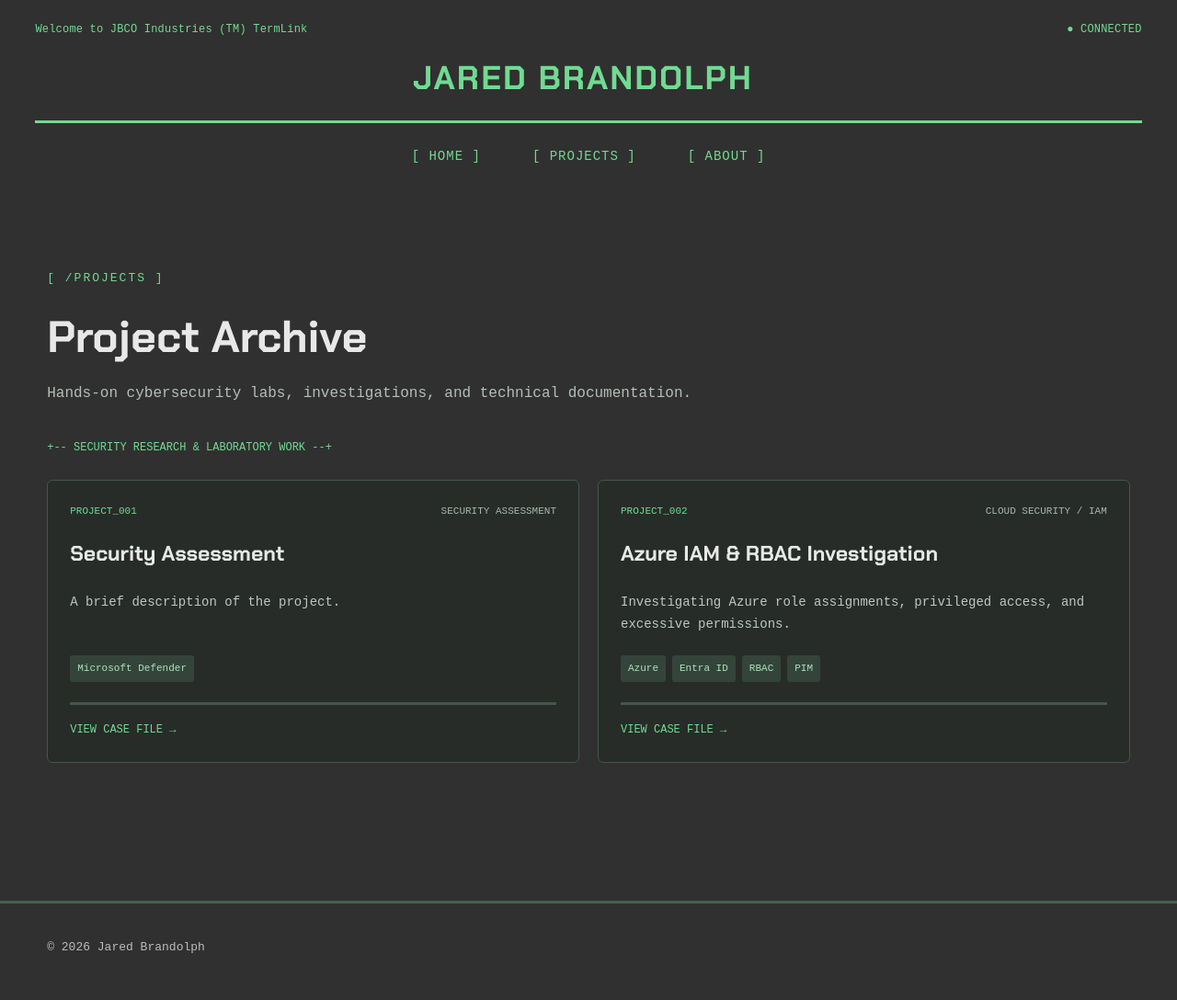
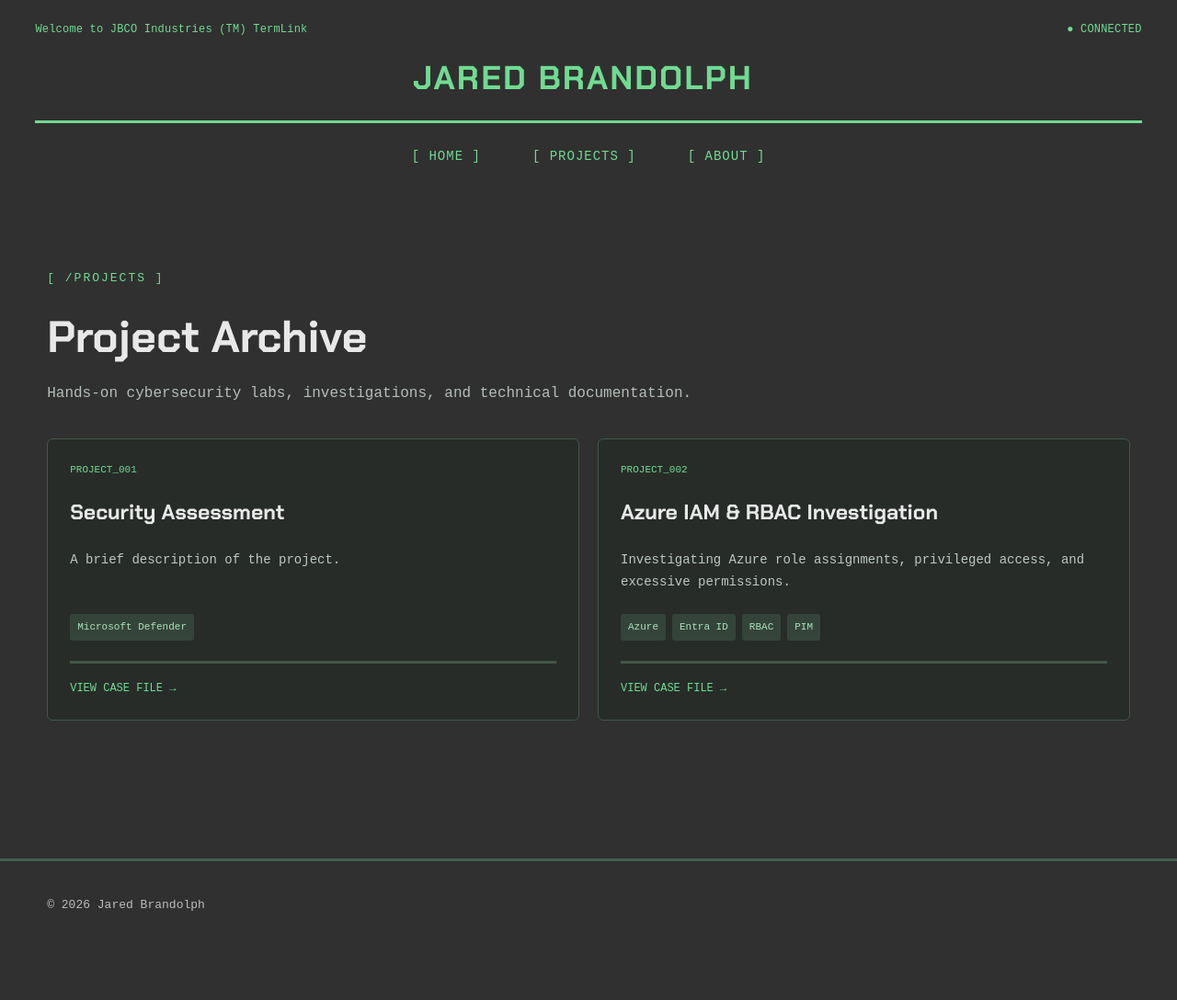
Before and after one commit to brandolphj/brandolphj.github.io, a Jekyll site: the page built from projects/index.html, in a window 1280 px wide. Shown: the whole page at 92% size. Built offline with Jekyll 4.4.1, drawn with Linux system fonts in a browser that asks for light colours; after the commit the page ends 1042 px from its top, so only the background shows below that.

Commit message:
Remove archive divider from project index
Removed the archive divider for security research and laboratory work.

```diff
--- a/projects/index.html
+++ b/projects/index.html
@@ -12,9 +12,7 @@ permalink: /projects/
     <p>Hands-on cybersecurity labs, investigations, and technical documentation.</p>
   </div>
 
-  <div class="archive-divider">
-    +-- SECURITY RESEARCH & LABORATORY WORK --+
-  </div>
+
 
   <div class="project-grid">
     {% assign sorted_projects = site.projects | sort: "date" | reverse %}
@@ -24,7 +22,6 @@ permalink: /projects/
 
       <div class="project-card-top">
         <span class="project-id">PROJECT_{{ forloop.index | prepend: '00' | slice: -3, 3 }}</span>
-        <span class="project-category">{{ project.category | default: "CYBERSECURITY" }}</span>
       </div>
 
       <h2>{{ project.title }}</h2>
```
